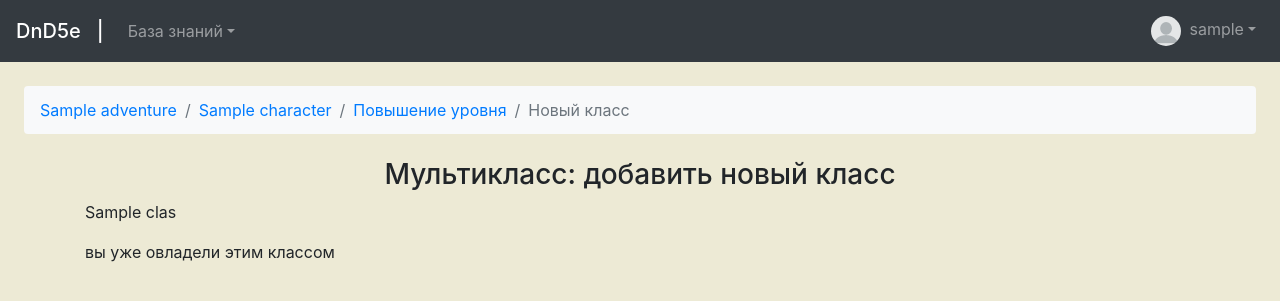
After one commit to VlasovVitaly/gmfriend, a Django app: page /dnd5e/adventures/1/character/1/levelup/multiclass in a window 1280 px wide. The commit adds this page. Shown: the top 301 px of the page. Run offline with Django 3.2, Linux system fonts and the light colour scheme; a user stored in the database is signed in; data comes from the database, SQL or seed files in the repository; tables that the repository leaves empty hold one stand-in row (values such as "Sample post"); parts of the project's set-up code (start-up, migrations or seed data) failed here and were passed over; some libraries are stand-ins or nearby versions.

Commit message:
Multiclass restrictions works

```diff
--- a/dnd5e/dnd.py
+++ b/dnd5e/dnd.py
@@ -1,4 +1,41 @@
 from math import floor
+from collections import namedtuple
+
+# MAR is Multiclass ability restriction (mode)
+MAR_OR = 1
+MAR_AND = 2
+MAR = namedtuple('MulticlassAbilityRestriction', ['mode', 'abilities'])
+
+AbilityLimit = namedtuple('AbilityLimit', ['name', 'value'])
+
+MULTICLASS_RESTRICTONS = {
+    'barbarian': MAR(MAR_AND, [AbilityLimit('strength', 13)]),
+    'bard': MAR(MAR_AND, [AbilityLimit('charisma', 13)]),
+    'cleric': MAR(MAR_AND, [AbilityLimit('wisdom', 13)]),
+    'druid': MAR(MAR_AND, [AbilityLimit('wisdom', 13)]),
+    'fighter': MAR(MAR_OR, [AbilityLimit('strength', 13), AbilityLimit('dexterity', 13)]),
+    'monk': MAR(MAR_AND, [AbilityLimit('dexterity', 13), AbilityLimit('wisdom', 13)]),
+    'paladin': MAR(MAR_AND, [AbilityLimit('strength', 13), AbilityLimit('charisma', 13)]),
+    'ranger': MAR(MAR_AND, [AbilityLimit('dexterity', 13), AbilityLimit('wisdom', 13)]),
+    'rogue': MAR(MAR_AND, [AbilityLimit('dexterity', 13)]),
+    'sorcerer': MAR(MAR_AND, [AbilityLimit('charisma', 13)]),
+    'warlock': MAR(MAR_AND, [AbilityLimit('charisma', 13)]),
+    'wizard': MAR(MAR_AND, [AbilityLimit('intelligence', 13)]),
+}
+
+
+class CharacterAbilitiesLimit(dict):
+    def _check(self, ability):
+        return self[ability.name] >= ability.value
+
+    def check(self, mar):
+        abilities = map(self._check, mar.abilities)
+
+        if mar.mode is MAR_AND:
+            return all(abilities)
+
+        if mar.mode is MAR_OR:
+            return any(abilities)
 
 
 PROFICIENCY_BONUS = {
--- a/dnd5e/models.py
+++ b/dnd5e/models.py
@@ -1228,6 +1228,11 @@ class Character(models.Model):
         # Create dices
         CharacterDice.objects.create(character=self, dice=klass.hit_dice)
 
+    def get_all_abilities(self):
+        return self.abilities.values(
+            'value', name=models.functions.Lower(models.F('ability__orig_name'))
+        )
+
     def level_up(self):
         self.level = models.F('level') + 1
         self.save(update_fields=['level'])
--- a/dnd5e/templates/dnd5e/adventures/char/level_up.html
+++ b/dnd5e/templates/dnd5e/adventures/char/level_up.html
@@ -30,7 +30,9 @@
                 <a href="{% url 'dnd5e:adventure:character:level_up_class' adventure.id char.id cls.id %}">up</a>
             </div>
         {% endfor %}
-        <div class="newlevel_class">Добавить другой класс<a>up</a></div>
+        <div class="newlevel_class">
+            <a href="{% url 'dnd5e:adventure:character:level_up_multiclass' adventure.id char.id %}">Добавить мультикласс</a>
+        </div>
     </div>
 </div>
 {% endblock %}
--- /dev/null
+++ b/dnd5e/templates/dnd5e/adventures/char/level_up_multiclass.html
@@ -0,0 +1,27 @@
+{% extends "dnd5e/base.html" %}
+
+{% block title %}Добавить новый класс персонажу{% endblock title %}
+
+{% block before-content %}
+    <nav class="m-4">
+        <ol class="breadcrumb bg-light">
+            <li class="breadcrumb-item"><a href="{% url 'dnd5e:adventure:detail' adventure.id %}">{{ adventure }}</a></li>
+            <li class="breadcrumb-item"><a href="{% url 'dnd5e:adventure:character:detail' adventure.id char.id %}">{{ char.name }}</a></li>
+            <li class="breadcrumb-item"><a href="{% url 'dnd5e:adventure:character:level_up' adventure.id char.id %}">Повышение уровня</a></li>
+            <li class="breadcrumb-item active">Новый класс</li>
+        </ol>
+    </nav>
+{% endblock before-content %}
+
+{% block content %}
+    <div class="row">
+        <div class="col">
+            <h3 class="text-center">Мультикласс: добавить новый класс</h3>
+            {# TODO some verbose text message here #}
+            {% for cls in classes %}
+                <p>{{ cls }}</p>
+                {% if cls.disabled_message %}<p>{{ cls.disabled_message }}</p>{% endif %}
+            {% endfor %}
+        </div>
+    </div>
+{% endblock %}
--- a/dnd5e/urls.py
+++ b/dnd5e/urls.py
@@ -12,6 +12,7 @@ character_patterns = ([
     path('<int:char_id>/resolve-choice/<int:choice_id>', views.resolve_char_choice, name='resolve_choice'),
     path('<int:char_id>/levelup', views.level_up, name='level_up'),
     path('<int:char_id>/levelup/<int:class_id>', views.level_up, name='level_up_class'),
+    path('<int:char_id>/levelup/multiclass', views.level_up_multiclass, name='level_up_multiclass'),
 ], app_name)
 
 adventure_patterns = ([
--- a/dnd5e/views.py
+++ b/dnd5e/views.py
@@ -116,6 +116,36 @@ def level_up(request, adv_id, char_id, class_id=None):
 
 
 @login_required
+def level_up_multiclass(request, adv_id, char_id):
+    # FIXME move this function to models
+    from dnd5e import dnd
+    char = get_object_or_404(Character, id=char_id)
+    adventure = get_object_or_404(Adventure, id=adv_id)
+
+    possible_classes = Class.objects.all()
+    taken_classes = char.classes.values_list('klass_id', flat=True)
+    print('taken classes', taken_classes)
+
+    # Create character ability mapping
+    char_abilities = char.get_all_abilities()
+    char_abilities = dnd.CharacterAbilitiesLimit({abil['name']: abil['value'] for abil in char_abilities})
+
+    for cls in possible_classes:
+        if cls.id in taken_classes:
+            cls.disabled_message = 'вы уже овладели этим классом'
+            continue
+
+        mar = dnd.MULTICLASS_RESTRICTONS[cls.orig_name.lower()]
+
+        if not char_abilities.check(mar):
+            cls.disabled_message = 'вы не можете овладеть этим классом по проверкам характеристик'
+
+    context = {'char': char, 'adventure': adventure, 'classes': possible_classes}
+
+    return render(request, 'dnd5e/adventures/char/level_up_multiclass.html', context)
+
+
+@login_required
 @transaction.atomic()
 def resolve_char_choice(request, adv_id, char_id, choice_id):
     adventure = get_object_or_404(Adventure, id=adv_id)
```
